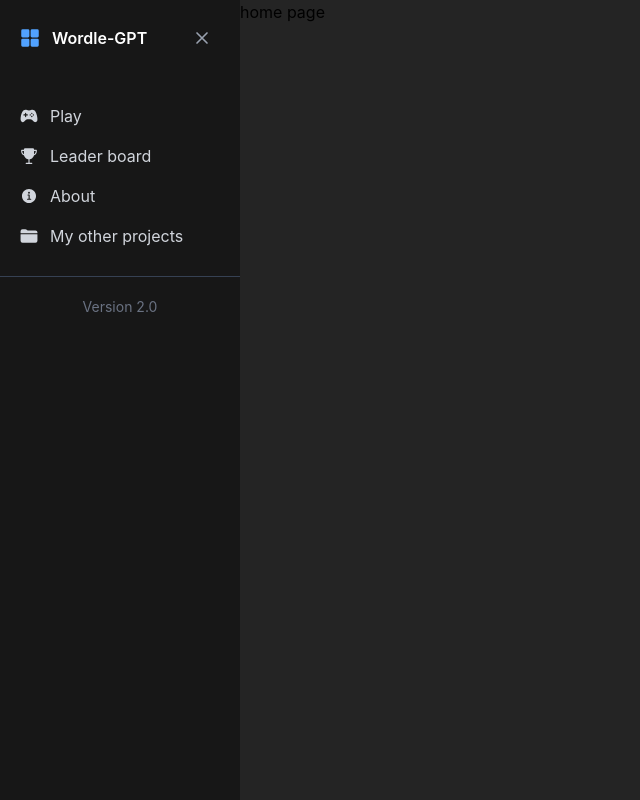
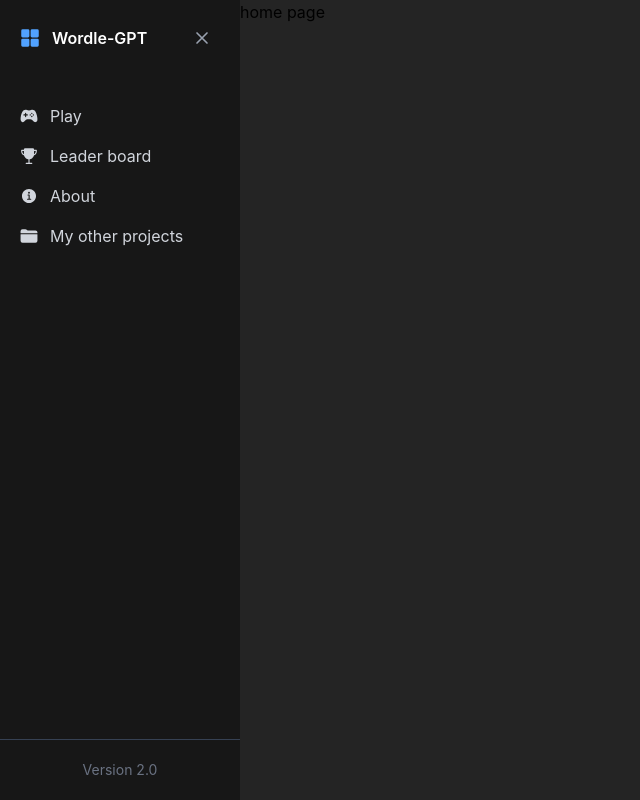
Before and after one commit to kikoDevv/Wordle-GPT, a Next.js app: page / in a window 1280 px wide. Shown: the whole page, without its empty margins (0-640 px from the left). Built offline with nearby package versions, Linux system fonts and the light colour scheme.

Commit message:
the slidebar is done

```diff
--- a/src/UI/sidebar/Sidebar.tsx
+++ b/src/UI/sidebar/Sidebar.tsx
@@ -11,7 +11,7 @@ export default function Sidebar() {
         className={`bg-neutral-900 h-dvh flex flex-col transition-all duration-500 ease-in-out ${
           isOpen ? "w-60 translate-x-0" : "w-0 -translate-x-full"
         } overflow-hidden`}>
-				<div className="w-60">
+        <div className="w-60 h-full flex flex-col">
           {/*--------- slider head ----------*/}
           <div className="flex items-center p-5 select-none">
             <IoGrid className="mr-3 text-xl text-blue-400" />
```
Lines whose indentation alone changed are shown as unchanged.
